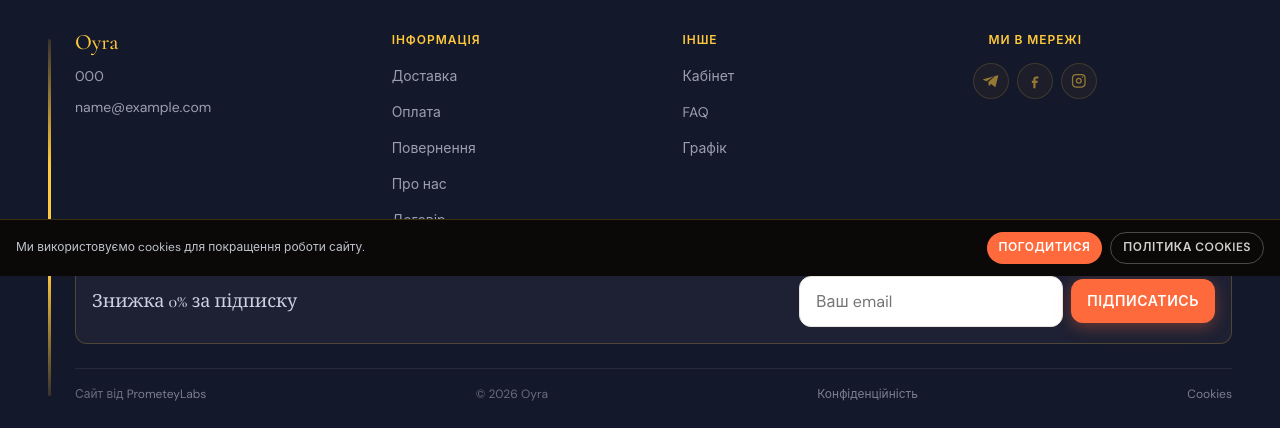
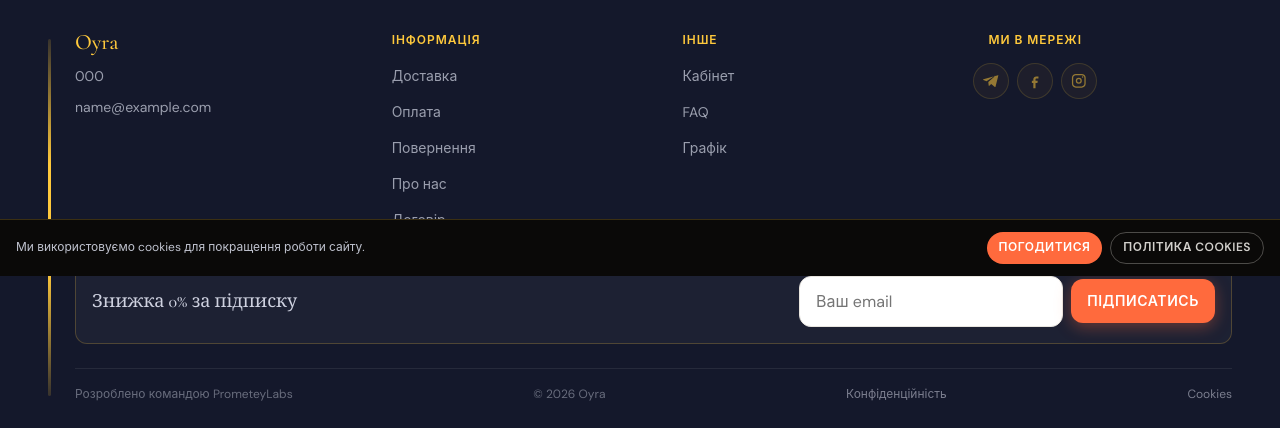
Before and after one commit to BonisOleg/project, a Django app: page /accounts/cabinet/ in a window 1280 px wide. Shown: the part 524-952 px from the top of the page. Run offline with Django 5.2, Linux system fonts and the light colour scheme; a user stored in the database is signed in; data comes from the database, SQL or seed files in the repository; tables that the repository leaves empty hold one stand-in row (values such as "Sample post").

Commit message:
футер підпис з ноуфоллоу

```diff
--- a/templates/partials/footer.html
+++ b/templates/partials/footer.html
@@ -72,13 +72,16 @@
 
     <div class="site-footer__bottom">
       <span class="site-footer__credit">
-        Сайт від
+        {% if request.path == '/' %}
         <a
           class="site-footer__credit-link"
-          href="https://www.prometeylabs.com/"
+          href="https://www.prometeylabs.com/internet-shop-v2/"
           target="_blank"
-          rel="noopener noreferrer"
-        >PrometeyLabs</a>
+          rel="nofollow noopener noreferrer"
+        >Розроблено командою PrometeyLabs</a>
+        {% else %}
+        <span>Розроблено командою PrometeyLabs</span>
+        {% endif %}
       </span>
       © {% now "Y" %} Oyra
       <a href="{% url 'pages:static' slug='privacy' %}">Конфіденційність</a>
```
